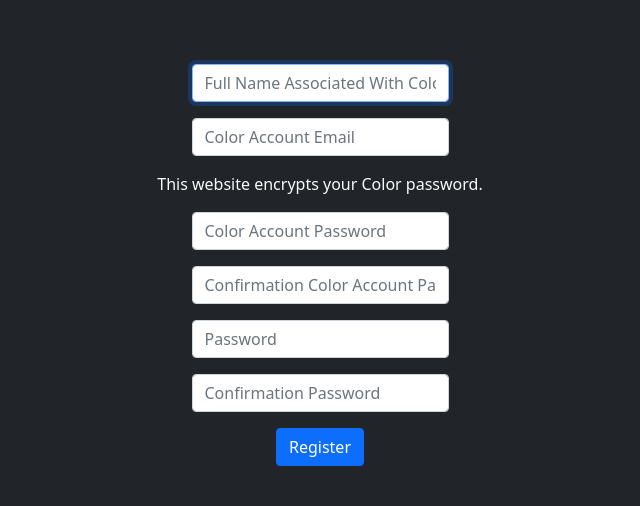
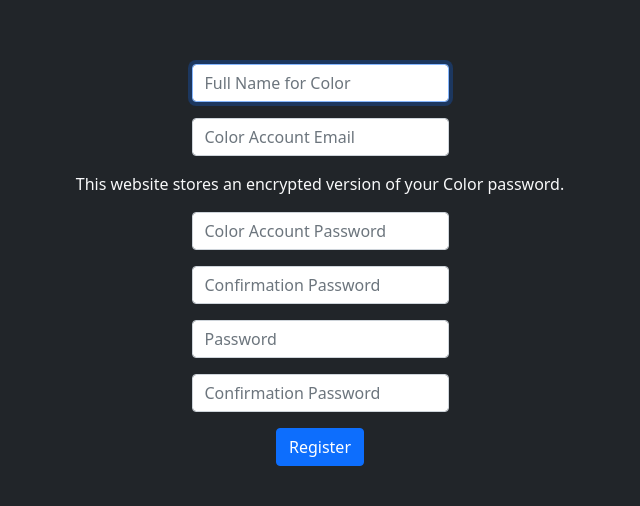
Before and after one commit to Jboesen/covid-activator, a Flask app: page /register in a window 1280 px wide. Shown: the part 88-594 px from the top of the page, without its empty margins (320-960 px from the left). Run offline with Flask 2, Linux system fonts and the light colour scheme; some libraries are stand-ins or nearby versions.

Commit message:
Update register.html

```diff
--- a/templates/register.html
+++ b/templates/register.html
@@ -13,20 +13,20 @@
     <div class="mb-3">
         <div>
             <input autocomplete="off" autofocus class="form-control mx-auto w-auto mb-3" id="name" name="name"
-                placeholder="Full Name Associated With Color" type="text">
+                placeholder="Full Name for Color" type="text">
         </div>
         <div>
             <input autocomplete="off" class="form-control mx-auto w-auto mb-3" id="coloremail" name="coloremail"
                 placeholder="Color Account Email" type="text">
         </div>
-        <p class="text-light">This website encrypts your Color password.</p>
+        <p class="text-light">This website stores an encrypted version of your Color password.</p>
         <div>
             <input class="form-control mx-auto w-auto mb-3" id="colorpw" name="colorpw" placeholder="Color Account Password"
                 type="password">
         </div>
         <div>
             <input class="form-control mx-auto w-auto mb-3" id="confcolorpw" name="confcolorpw"
-                placeholder="Confirmation Color Account Password" type="password">
+                placeholder="Confirmation Password" type="password">
         </div>
         <div>
             <input class="form-control mx-auto w-auto mb-3" id="pw" name="pw" placeholder="Password" type="password">
```
